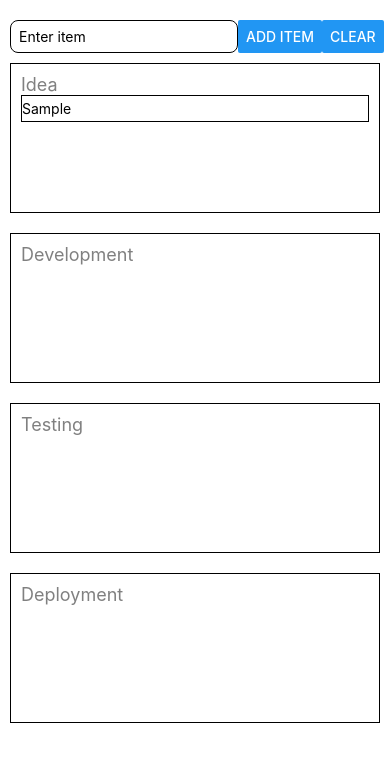
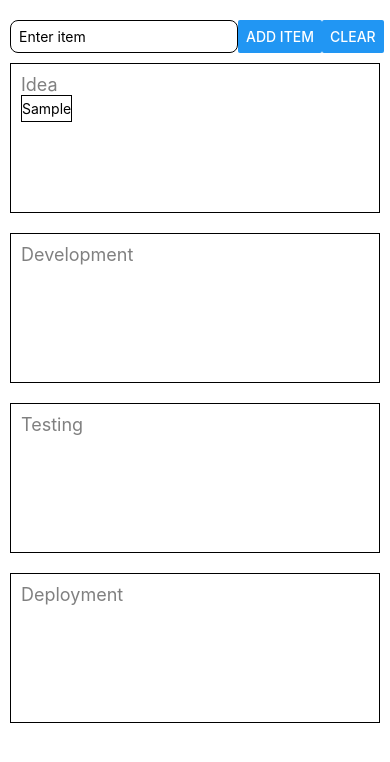
Before and after one commit to fraser182/Kanban-Style-Containers, a React Native app: screen / in a window 390 px wide. Both pictures are taken after typing "Sample" into the empty fields and a click on the button "ADD ITEM". Shown: the top 762 px of the page. Built offline with nearby package versions, Linux system fonts and the light colour scheme.

Commit message:
FlatList added

```diff
--- a/src/components/AssemblyLine.component.tsx
+++ b/src/components/AssemblyLine.component.tsx
@@ -1,6 +1,6 @@
 
 import React, { useState } from 'react';
-import { View, Text, TextInput, Button, StyleSheet, TouchableOpacity, ScrollView } from 'react-native';
+import { View, Text, TextInput, Button, StyleSheet, TouchableOpacity, ScrollView, FlatList } from 'react-native';
 
 type AssemblyLineProps = {
   stages: string[];
@@ -126,21 +126,30 @@ export const AssemblyLine = ({ stages }: AssemblyLineProps) => {
       {stages.map((stage : string, stageIndex : number) => (
         <View key={stageIndex} testID="stage" style={styles.stageContainer}>
           <Text style={styles.stageHeader}>{stage}</Text>
-          <View >
-            {/* Render items for each stage */}
-            {items[stage.toLowerCase()] &&
-              items[stage.toLowerCase()].map((item : string, itemIndex :number) => (
-                <TouchableOpacity style={styles.touchableContainer} testID="item" key={itemIndex} onLongPress={() => moveItemBack(item, stageIndex)} onPress={() => handleMoveItem(item, stageIndex)}>
+          <View>
+              <FlatList
+                horizontal
+                data={items[stage.toLowerCase()]}
+                keyExtractor={(item, index) => `${item}-${index}`}
+                renderItem={({ item, index }) => (
+                <TouchableOpacity style={styles.touchableContainer}
+                testID="item"
+                key={index}
+                onLongPress={() => moveItemBack(item, stageIndex)}
+                onPress={() => handleMoveItem(item, stageIndex)}>
                 <Text>{item}</Text>
-                </TouchableOpacity>
-              ))}
+                </TouchableOpacity>)}
+                />
           </View>
         </View>
       ))}
     </ScrollView>
 
   );
-};
+}
+
+
+
 
 const styles = StyleSheet.create({
   container: {
```
